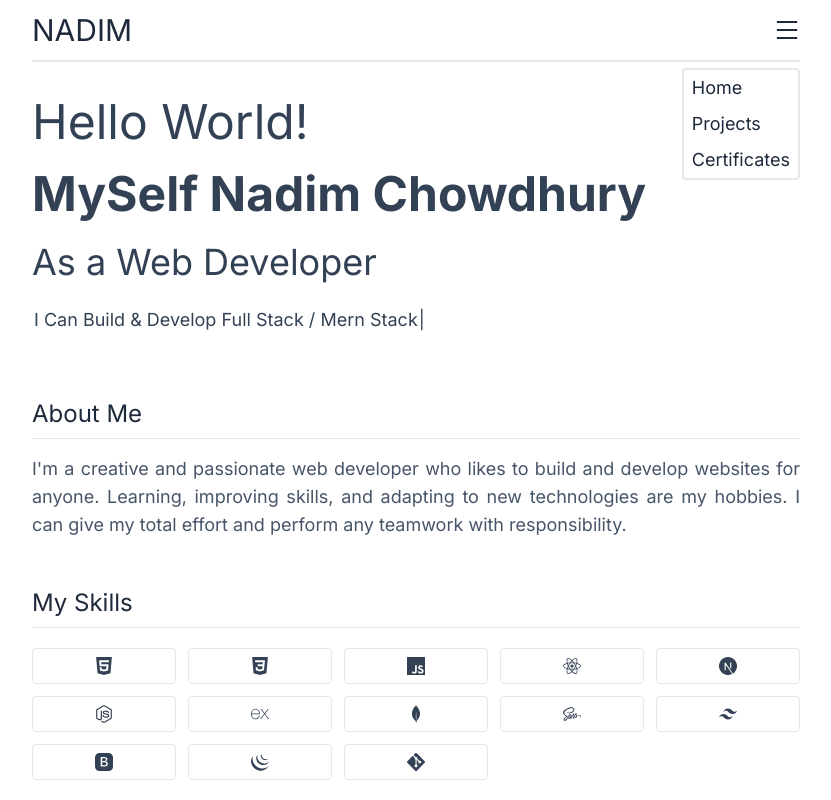
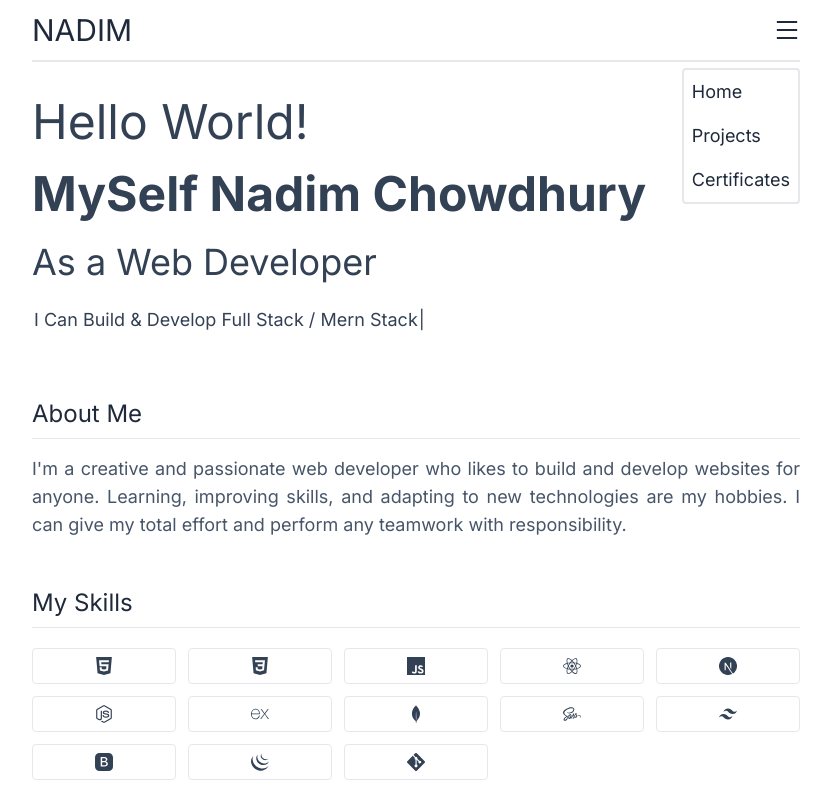
Before and after one commit to nadim-chowdhury/njs-portfolio, a Next.js app: page / in a window 1280 px wide. Both pictures are taken after a click on the element 1011 px from the left and 30 px from the top of the page. Shown: the top 800 px of the page, without its empty margins (224-1055 px from the left). Built offline with nearby package versions, Linux system fonts and the light colour scheme.

Commit message:
Update Header.jsx

```diff
--- a/src/components/Header.jsx
+++ b/src/components/Header.jsx
@@ -31,21 +31,21 @@ export default function Header() {
         <Link
           href="/"
           onClick={() => setShow(!show)}
-          className="px-2 py-1 hover:bg-slate-100 transition duration-300"
+          className="p-2 hover:bg-slate-100 transition duration-300"
         >
           Home
         </Link>
         <Link
           href="/projects"
           onClick={() => setShow(!show)}
-          className="px-2 py-1 hover:bg-slate-100 transition duration-300"
+          className="p-2 hover:bg-slate-100 transition duration-300"
         >
           Projects
         </Link>
         <Link
           href="/certificates"
           onClick={() => setShow(!show)}
-          className="px-2 py-1 hover:bg-slate-100 transition duration-300"
+          className="p-2 hover:bg-slate-100 transition duration-300"
         >
           Certificates
         </Link>
```
